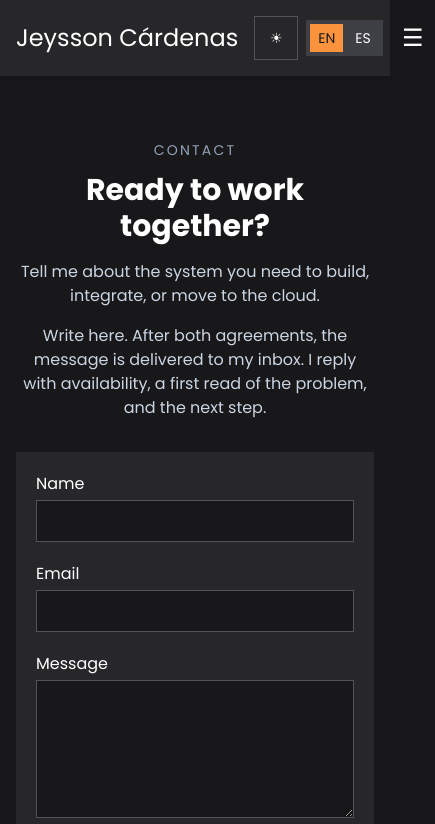
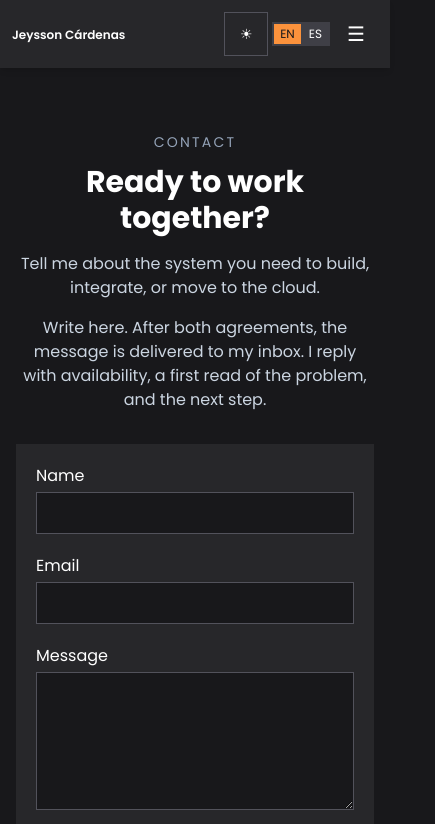
Before and after one commit to jeyssoncardenasdev/Motitech.Front, a React (Vite) app: page /contact in a window 390 px wide. Shown: the top 824 px of the page, 435 px wide, since content can reach past the window. Built offline with nearby package versions, Linux system fonts and the light colour scheme.

Commit message:
Keep the mobile header aligned by shrinking the brand name on small screens.

```diff
--- a/src/components/shared/organisms/NavBar/NavBarV1.tsx
+++ b/src/components/shared/organisms/NavBar/NavBarV1.tsx
@@ -70,8 +70,11 @@ export default function Navbar() {
 
   return (
     <nav ref={navRef} className="bg-surface text-ink sticky top-0 z-50 shadow-md" aria-label="Main">
-      <div className="max-w-7xl mx-auto flex items-center justify-between px-4 py-4 gap-4">
-        <Link to="/" className="text-2xl shrink-0">
+      <div className="max-w-7xl mx-auto flex items-center justify-between gap-1.5 px-3 py-3 sm:gap-3 sm:px-4 sm:py-4 lg:gap-4">
+        <Link
+          to="/"
+          className="min-w-0 shrink text-xs font-semibold leading-tight sm:text-base lg:text-2xl lg:font-bold"
+        >
           {messages.nav.brand}
         </Link>
 
@@ -98,7 +101,7 @@ export default function Navbar() {
           />
         </div>
 
-        <div className="flex lg:hidden items-center gap-2">
+        <div className="flex shrink-0 lg:hidden items-center gap-1 sm:gap-2">
           <ThemeSwitch
             light={theme === "light"}
             toLight={messages.nav.themeToLight}
@@ -113,7 +116,7 @@ export default function Navbar() {
           />
           <button
             type="button"
-            className="text-2xl px-2 min-h-11 min-w-11"
+            className="text-xl px-1.5 min-h-11 min-w-11 sm:text-2xl sm:px-2"
             aria-expanded={isOpen}
             aria-controls="mobile-menu"
             aria-label={isOpen ? messages.nav.closeMenu : messages.nav.openMenu}
@@ -228,7 +231,7 @@ function LanguageSwitch({
   className: string;
 }) {
   return (
-    <div className={`${className} items-center gap-1 bg-raised p-1`} role="group" aria-label={label}>
+    <div className={`${className} items-center gap-0.5 bg-raised p-0.5 sm:gap-1 sm:p-1`} role="group" aria-label={label}>
       <LangButton active={locale === "en"} onClick={() => onChange("en")}>
         EN
       </LangButton>
@@ -253,7 +256,7 @@ function LangButton({
       type="button"
       aria-pressed={active}
       onClick={onClick}
-      className={`px-2 py-1 text-sm ${active ? "bg-brand text-brand-ink" : "text-ink"}`}
+      className={`px-1.5 py-0.5 text-xs sm:px-2 sm:py-1 sm:text-sm ${active ? "bg-brand text-brand-ink" : "text-ink"}`}
     >
       {children}
     </button>
```
